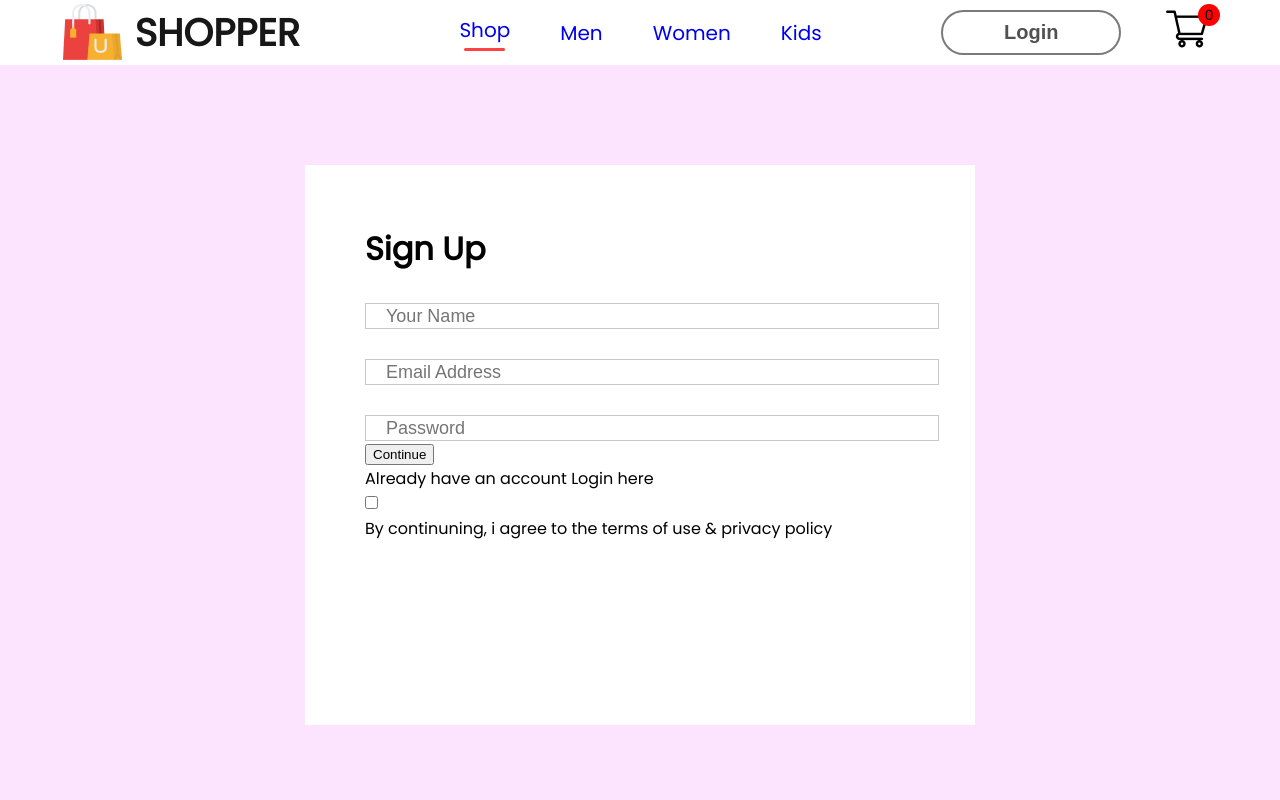
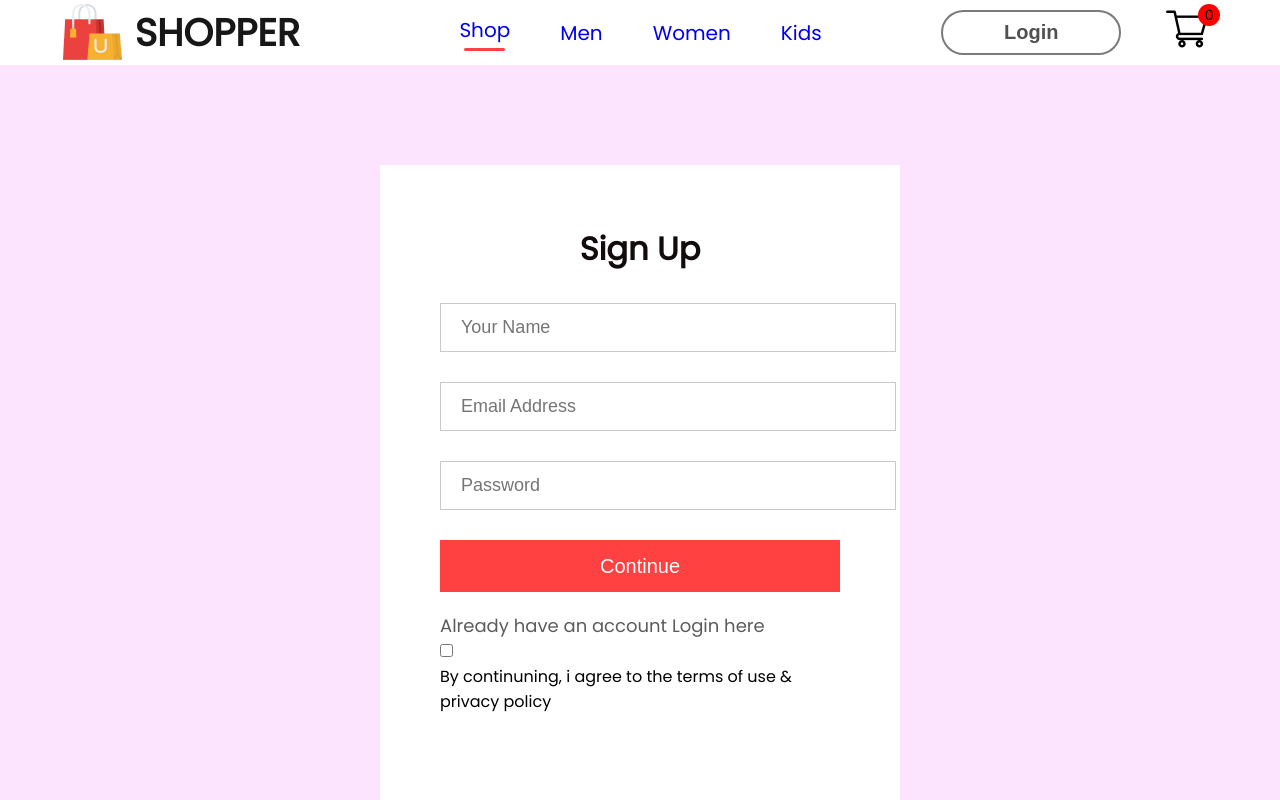
Before and after one commit to mohitdhanorkar/E-Commerce, a React (Create React App) app in the folder e-commerce/: page /login in a window 1280 px wide. Shown: the top 800 px of the page. Built offline with nearby package versions, Linux system fonts and the light colour scheme.

Commit message:
styling  to login page

```diff
--- a/e-commerce/src/Pages/CSS/loginsignup.css
+++ b/e-commerce/src/Pages/CSS/loginsignup.css
@@ -1,18 +1,20 @@
 .loginsignup{
     width: 100%;
-    height: 85vh;
+    height: 100vh;
     background: #fce3fe;
     padding-top: 100px;
 }
 .loginsignup-container{
-    width: 550px;
-    height: 60vh;
-    background: white;
+    width: 400px;
+    height: 75vh;
+    background-color: white;
     margin: auto;
     padding: 40px 60px;
 }
 .loginsignup-container h1{
     margin: 20px 0px;
+    text-align: center;
+    color: #130c0c;
 }
 .loginsignup-fields{
     display: flex;
@@ -21,11 +23,28 @@
     margin-top: 30px;
 }
 .loginsignup-fields input{
-    height: 22px;
-    width: 100%;
+    height: 45px;
+    width: 54vh;
     padding-left: 20px;
     border: 1px solid #c9c9c9;
     outline: none;
     color: #5c5c5c;
     font-size: 18px;
 }
+.loginsignup-container button{
+    width: 400px;
+    height: 52px;
+    color: white;
+    background: #ff4141;
+    margin-top: 30px;
+    border: none;
+    font-size: 20px;
+    font-weight: 500;
+    cursor: pointer;
+}
+.loginsignup-login{
+    margin-top: 20px;
+    color: #5c5c5c;
+    font-size: 18px;
+    font-weight: 500;
+}
```
